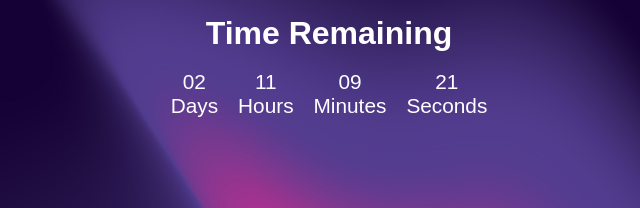
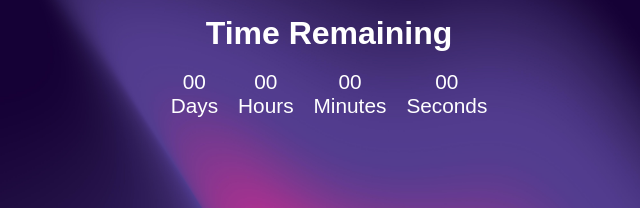
Before and after one commit to SatyamMattoo/counter-timer, a plain HTML site: page index.html in a window 1280 px wide. Shown: the part 190-398 px from the top of the page, 311-951 px from the left. Drawn offline with Linux system fonts and the light colour scheme.

Commit message:
Update index.html

```diff
--- a/index.html
+++ b/index.html
@@ -21,10 +21,10 @@
 
         <h3>Time Remaining</h3>
         <div class="output">
-            <p><span class="days">02</span>Days</p>
-            <p><span class="hours">11</span>Hours</p>
-            <p><span class="minutes">09</span>Minutes</p>
-            <p><span class="seconds">21</span>Seconds</p>
+            <p><span class="days">00</span>Days</p>
+            <p><span class="hours">00</span>Hours</p>
+            <p><span class="minutes">00</span>Minutes</p>
+            <p><span class="seconds">00</span>Seconds</p>
         </div>
     </div>
 
```
